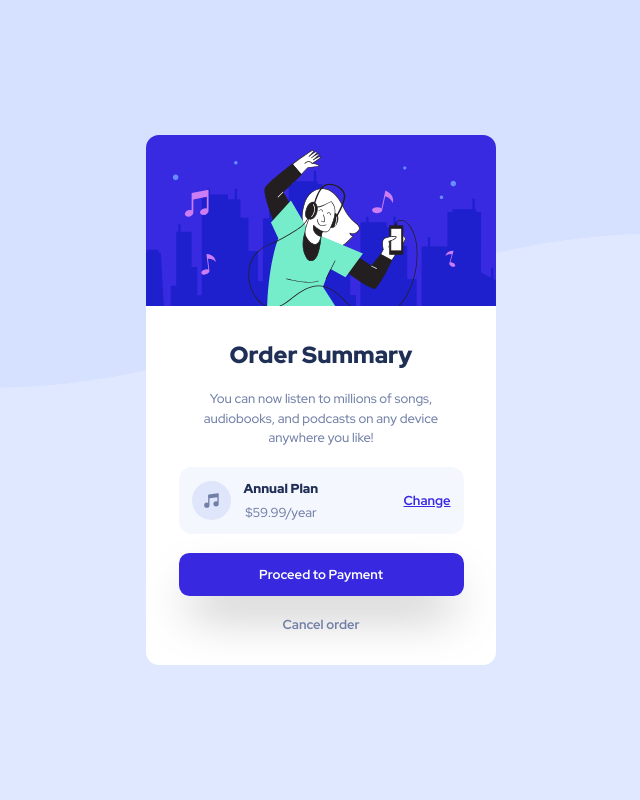
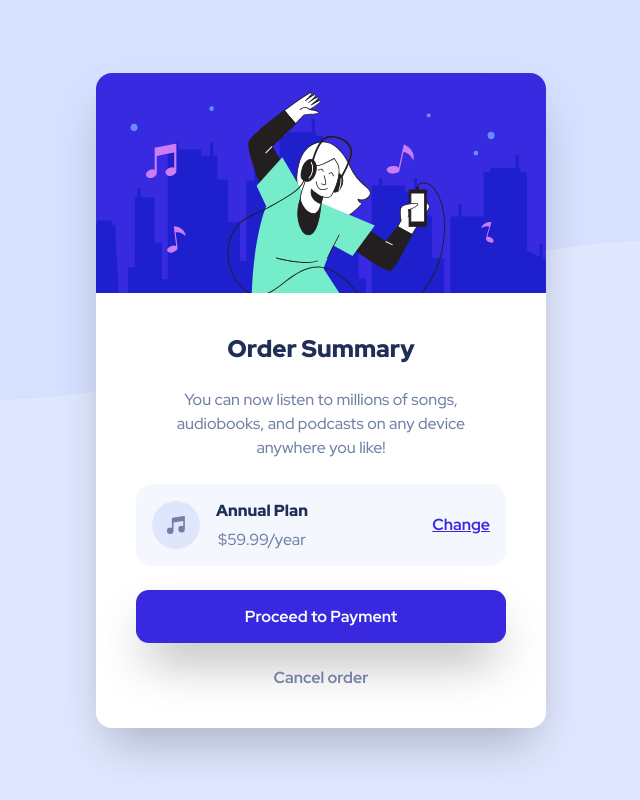
Before and after one commit to PrismenoDrako/card-order-sumary, a plain HTML site: page index.html in a window 1280 px wide. Shown: the whole page, without its empty margins (319-959 px from the left). Drawn offline with Linux system fonts and the light colour scheme.

Commit message:
correccion de medidas_2

```diff
--- a/styles.css
+++ b/styles.css
@@ -19,7 +19,7 @@ html, body, main{
 }
 
 html{
-    font-size: 13px;
+    font-size: 16px;
 }
 
 
@@ -27,7 +27,7 @@ main{
     background-color: var(--bg-main);
     background-image: url('./images/pattern-background-mobile.svg');
     background-repeat: no-repeat;
-    background-size: 100%;
+    background-size: 100% 50%;
     display: flex;
     justify-content: center;
     align-items: center;
@@ -44,8 +44,9 @@ main{
     font-family: 'Red Hat Display', sans-serif;
     font-weight: 500;
     width: 100%;
-    max-width: 350px;
+    max-width: 450px;
     color: var(--desaturated-blue);
+    box-shadow: 0 25px 50px -12px rgb(0 0 0 / 0.25);
 }
 
 .card--image{
@@ -57,14 +58,14 @@ main{
     display: flex;
     flex-direction: column;
     gap: 1.5rem;
-    padding: 2.5rem 2rem;
+    padding: 2.5rem 1.5rem;
     text-align: center;
     background-color: white;
 
 }
 
 .card--description--title{
-    font-size: 1.8rem;
+    font-size: 1.5rem;
     font-weight: 900;
     color: var(--dark-blue);
 }
```
